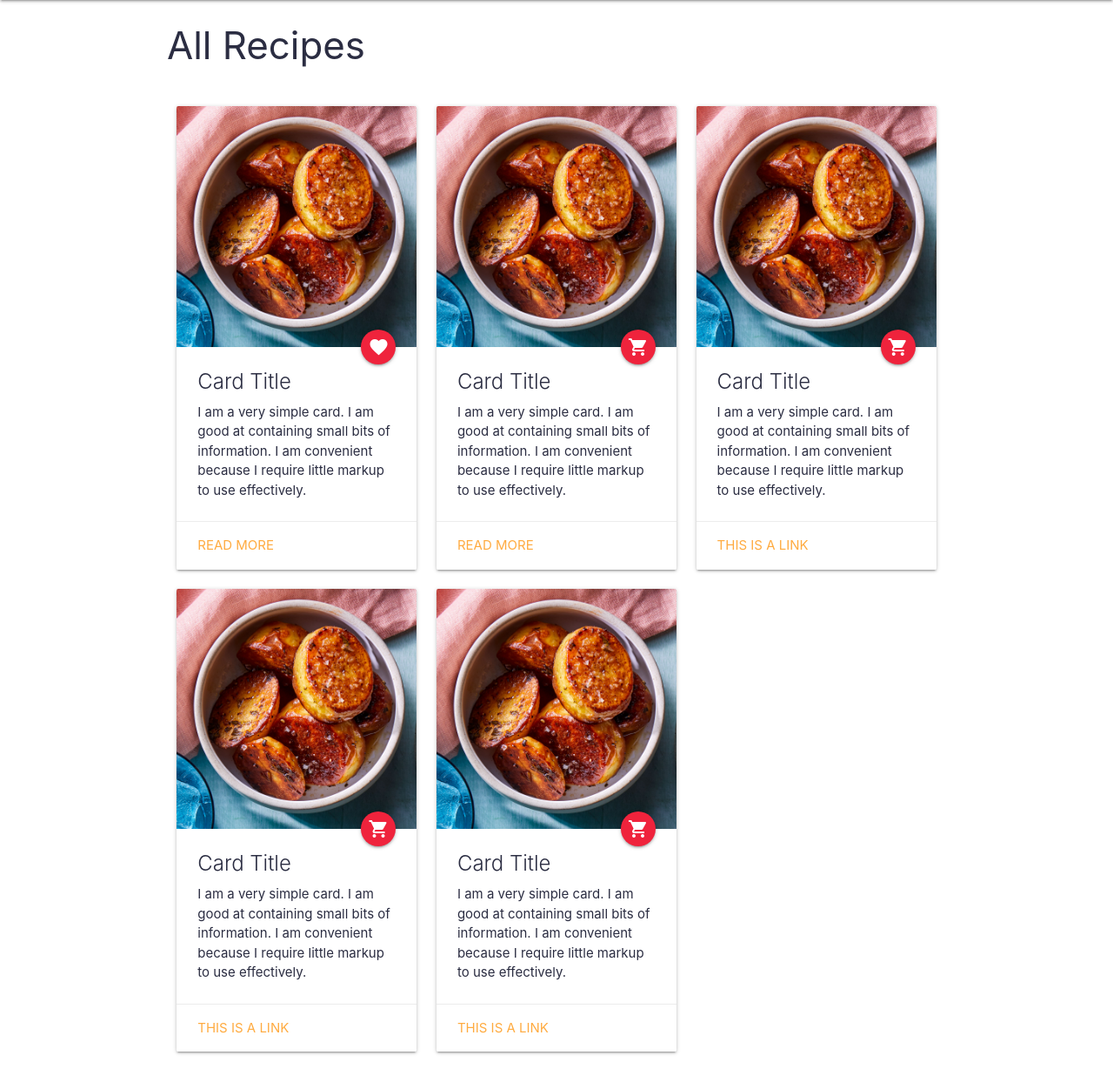
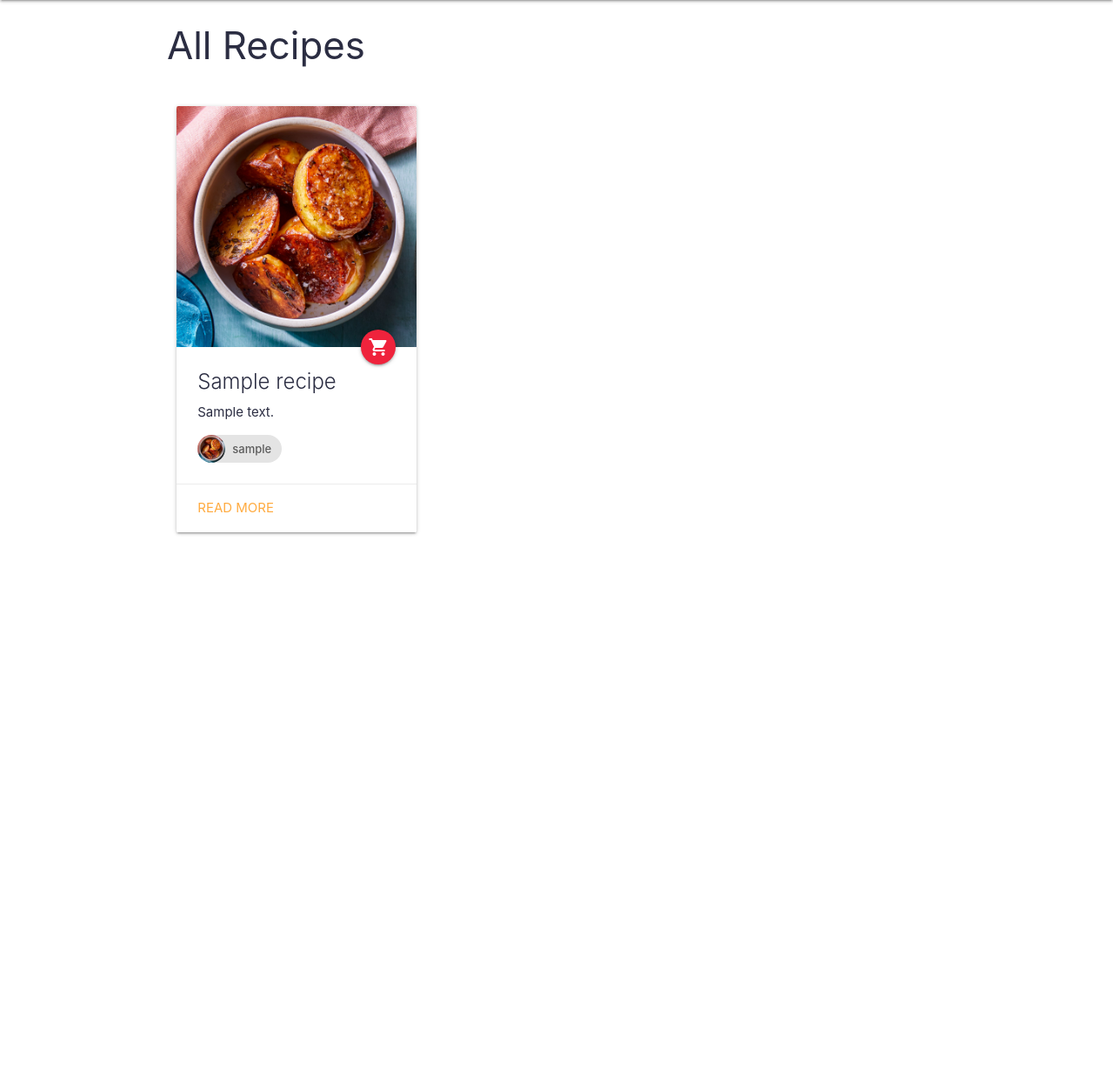
Before and after one commit to tylerspear/grocery_guru, a Node server app: page /recipes in a window 1280 px wide. Shown: the part 64-1308 px from the top of the page at 87% size. After the commit the page ends 679 px from the top, so only its background shows below. Run offline with Node 20, Linux system fonts and the light colour scheme; a user stored in the database is signed in; tables that the repository leaves empty hold one stand-in row (values such as "Sample post"); some libraries are stand-ins or nearby versions.

Commit message:
updated index route to display all recipes from mongo

```diff
--- a/controllers/recipe.js
+++ b/controllers/recipe.js
@@ -4,7 +4,10 @@ module.exports = {
     getRecipes: async (req, res) => {
         try {
             const recipes = await Recipe.find()
-            console.log(recipes)
+            .populate('user')
+            .sort({ createdAt: 'desc' })
+            .lean()
+
             res.render('recipes/index', {title: 'All Recipes', recipes})
         }
         catch(err) {
@@ -13,7 +16,10 @@ module.exports = {
     },
     getDashboard: async (req, res) => {
         try {
-            res.render('recipes/dashboard', {title: 'Dashboard'})
+            const recipes = await Recipe.find({
+                user: req.user.id
+            })
+            res.render('recipes/dashboard', {title: 'Dashboard', recipes})
         }
         catch(err){
             console.error(err)
--- a/public/css/style.css
+++ b/public/css/style.css
@@ -59,3 +59,8 @@ body {
 .recipe-image img {
     max-width: 75%;
 }
+
+.card .chip {
+    margin-top: 1rem;
+    margin-bottom: 0;
+}
--- a/views/partials/_header.ejs
+++ b/views/partials/_header.ejs
@@ -7,7 +7,7 @@
         <a href="/cart" class="right nav-cart"><i class="material-icons">shopping_cart</i></a>
         <ul class="sidenav" id="mobile-demo">
             <li> <a href="/recipes" class="black-text"><i class="material-icons">menu_book</i>All Recipes</a></li>
-            <li> <a href="/dashboard" class="black-text"><i class="material-icons">person</i>My Recipes</a></li>
+            <li> <a href="/dashboard" class="black-text"><i class="material-icons">person</i>Dashboard</a></li>
             <li> <a href="/cart" class="black-text"><i class="material-icons">shopping_cart</i>Recipe Cart</a></li>
             <li> <a href="/auth/logout" class="black-text"><i class="material-icons">logout</i>Logout</a></li>
         </ul>
--- a/views/recipes/index.ejs
+++ b/views/recipes/index.ejs
@@ -4,23 +4,9 @@
 <div class="row">
     <h3>All Recipes</h3>
 </div>
-<% console.log(recipes) %>
 <div class="row">
-    <div class="col s12 m4">
-      <div class="card">
-        <div class="card-image">
-          <img src="img/potatoes.jpeg">
-          <a class="btn-floating halfway-fab waves-effect waves-light"><i class="material-icons">favorite</i></a>
-        </div>
-        <div class="card-content">
-            <span class="card-title">Card Title</span>
-          <p>I am a very simple card. I am good at containing small bits of information. I am convenient because I require little markup to use effectively.</p>
-        </div>
-                <div class="card-action">
-          <a href="/recipes/12345">Read More</a>
-        </div>
-      </div>
-    </div>
+  <% for(recipe of recipes) { %>
+    <% console.log(recipe) %>
     <div class="col s12 m4">
       <div class="card">
         <div class="card-image">
@@ -28,59 +14,19 @@
           <a class="btn-floating halfway-fab waves-effect waves-light"><i class="material-icons">shopping_cart</i></a>
         </div>
         <div class="card-content">
-            <span class="card-title">Card Title</span>
-          <p>I am a very simple card. I am good at containing small bits of information. I am convenient because I require little markup to use effectively.</p>
+            <span class="card-title"><%= recipe.title %></span>
+            <p><%= recipe.description %></p>
+            <div class="chip">
+              <img src="img/potatoes.jpeg" alt="creator">
+              <%= recipe.user.userName %>
+            </div>
         </div>
         <div class="card-action">
           <a href="/recipes/12345">Read More</a>
         </div>
       </div>
     </div>
-    <div class="col s12 m4">
-      <div class="card">
-        <div class="card-image">
-          <img src="img/potatoes.jpeg">
-          <a class="btn-floating halfway-fab waves-effect waves-light"><i class="material-icons">shopping_cart</i></a>
-        </div>
-        <div class="card-content">
-          <span class="card-title">Card Title</span>
-          <p>I am a very simple card. I am good at containing small bits of information. I am convenient because I require little markup to use effectively.</p>
-        </div>
-        <div class="card-action">
-          <a href="#">This is a link</a>
-        </div>
-      </div>
-    </div>
-    <div class="col s12 m4">
-      <div class="card">
-        <div class="card-image">
-          <img src="img/potatoes.jpeg">
-          <a class="btn-floating halfway-fab waves-effect waves-light"><i class="material-icons">shopping_cart</i></a>
-        </div>
-        <div class="card-content">
-            <span class="card-title">Card Title</span>
-          <p>I am a very simple card. I am good at containing small bits of information. I am convenient because I require little markup to use effectively.</p>
-        </div>
-                <div class="card-action">
-          <a href="#">This is a link</a>
-        </div>
-      </div>
-    </div>
-    <div class="col s12 m4">
-      <div class="card">
-        <div class="card-image">
-          <img src="img/potatoes.jpeg">
-          <a class="btn-floating halfway-fab waves-effect waves-light"><i class="material-icons">shopping_cart</i></a>
-        </div>
-        <div class="card-content">
-            <span class="card-title">Card Title</span>
-          <p>I am a very simple card. I am good at containing small bits of information. I am convenient because I require little markup to use effectively.</p>
-        </div>
-                <div class="card-action">
-          <a href="#">This is a link</a>
-        </div>
-      </div>
-    </div>
+  <% } %>
 </div>
 </div><!-- container -->
 <%- include('../partials/_footer') %>
```
Also changed, not shown: views/recipes/dashboard.ejs (+11 -35 lines).
